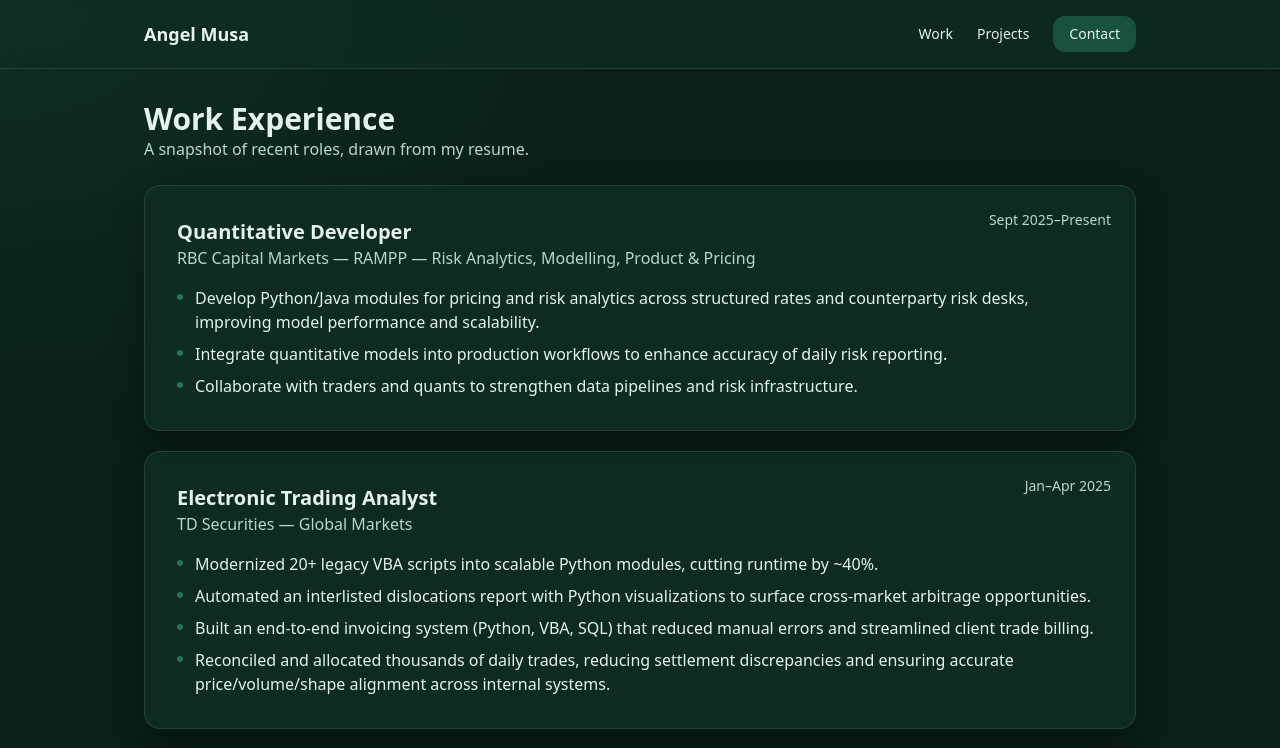
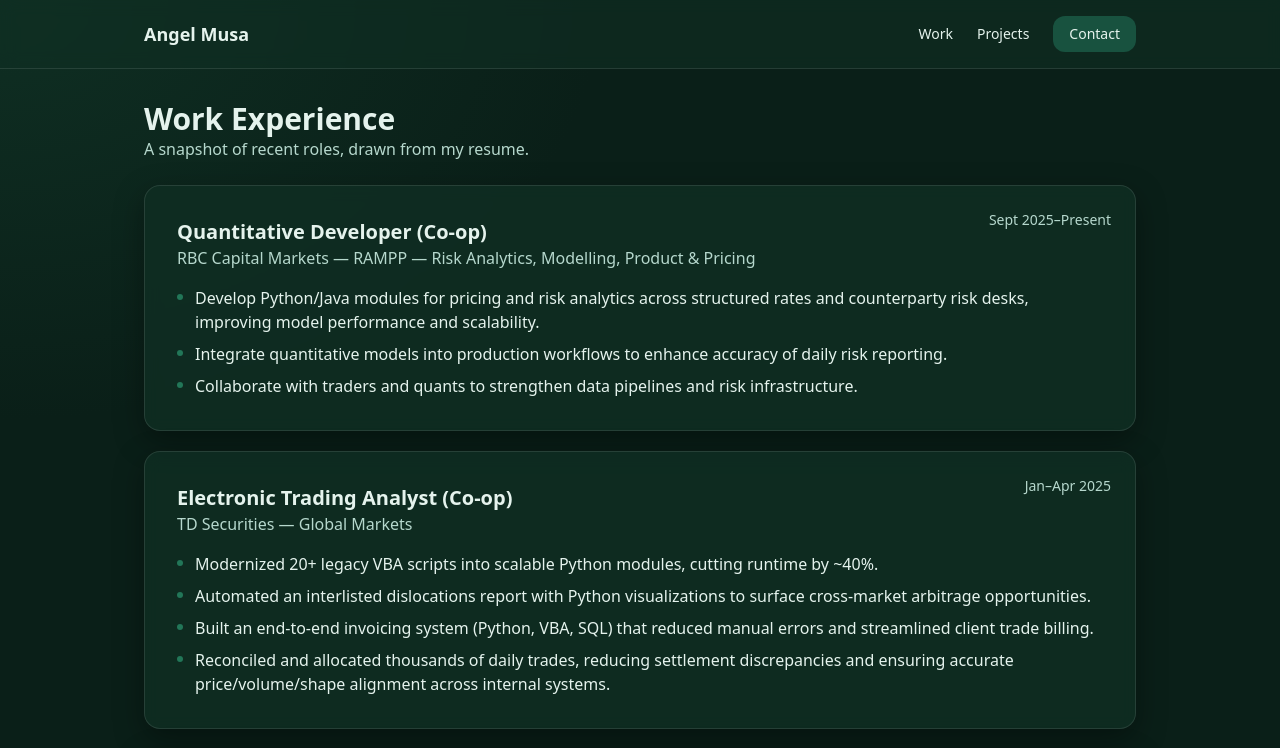
Before and after one commit to angel-musa/angelmusa, a Next.js app: page /work in a window 1280 px wide. Shown: the top 748 px of the page. Built offline with nearby package versions, Linux system fonts and the light colour scheme.

Commit message:
updated readMe + work experience tiles visuals

```diff
--- a/app/work/page.tsx
+++ b/app/work/page.tsx
@@ -11,7 +11,7 @@ type Role = {
 
 const ROLES: Role[] = [
   {
-    title: "Quantitative Developer",
+    title: "Quantitative Developer (Co-op)",
     company: "RBC Capital Markets",
     org: "RAMPP — Risk Analytics, Modelling, Product & Pricing",
     when: "Sept 2025–Present",
@@ -22,7 +22,7 @@ const ROLES: Role[] = [
     ],
   },
   {
-    title: "Electronic Trading Analyst",
+    title: "Electronic Trading Analyst (Co-op)",
     company: "TD Securities — Global Markets",
     when: "Jan–Apr 2025",
     bullets: [
@@ -66,8 +66,13 @@ export default function WorkPage() {
 
       <div className="space-y-5">
         {ROLES.map((r) => (
-          <section key={r.title + r.when} className="card p-6 md:p-8 relative">
-            <div className="absolute right-6 top-6 text-sm text-[var(--muted)]">{r.when}</div>
+          <section
+            key={r.title + r.when}
+            className="card p-6 md:p-8 relative transition hover:scale-[1.01] hover:shadow-[0_0_24px_rgba(34,197,94,0.35)]"
+          >
+            <div className="absolute right-6 top-6 text-sm text-[var(--muted)]">
+              {r.when}
+            </div>
             <h3 className="text-xl font-semibold">{r.title}</h3>
             <div className="text-[var(--muted)]">
               {r.company}
```
Also changed, not shown: 1 other file (tests, documents, lock files or other folders).
